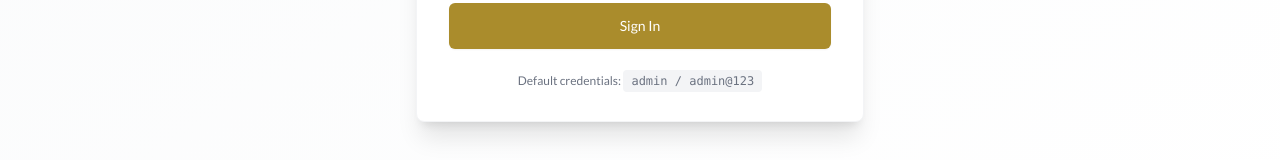
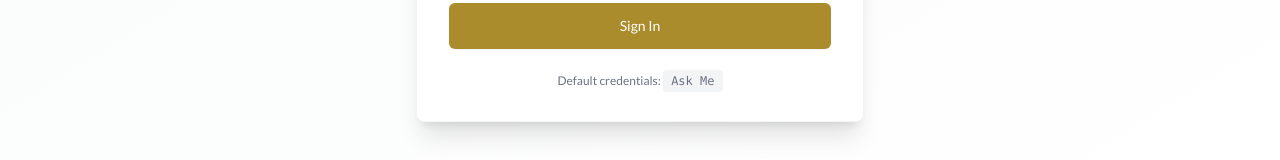
Before and after one commit to thisispramod/aditya-jewellers, a React (Vite) app: page /login in a window 1280 px wide. Shown: the part 544-704 px from the top of the page. Built offline with nearby package versions, Linux system fonts and the light colour scheme; no server answers; a web font is replaced by a local one.

Commit message:
remove cred

```diff
--- a/src/pages/Login.jsx
+++ b/src/pages/Login.jsx
@@ -113,7 +113,7 @@ const Login = () => {
 
                     <div className="mt-6 text-center">
                         <p className="text-xs text-gray-500">
-                            Default credentials: <span className="font-mono bg-gray-100 px-2 py-1 rounded">admin / admin@123</span>
+                            Default credentials: <span className="font-mono bg-gray-100 px-2 py-1 rounded">Ask Me</span>
                         </p>
                     </div>
                 </div>
```
